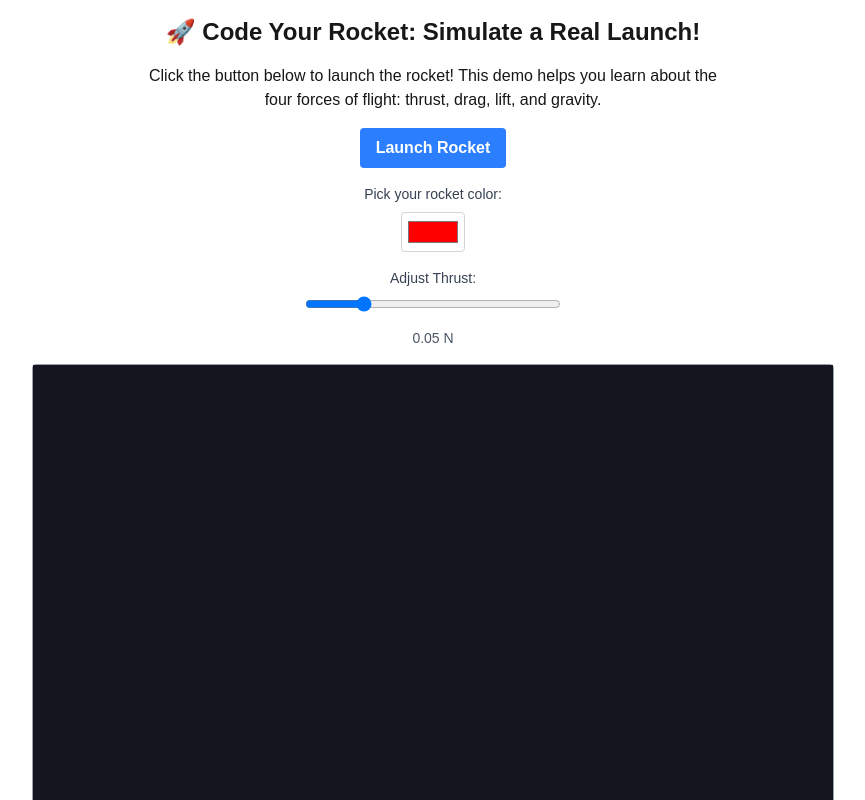
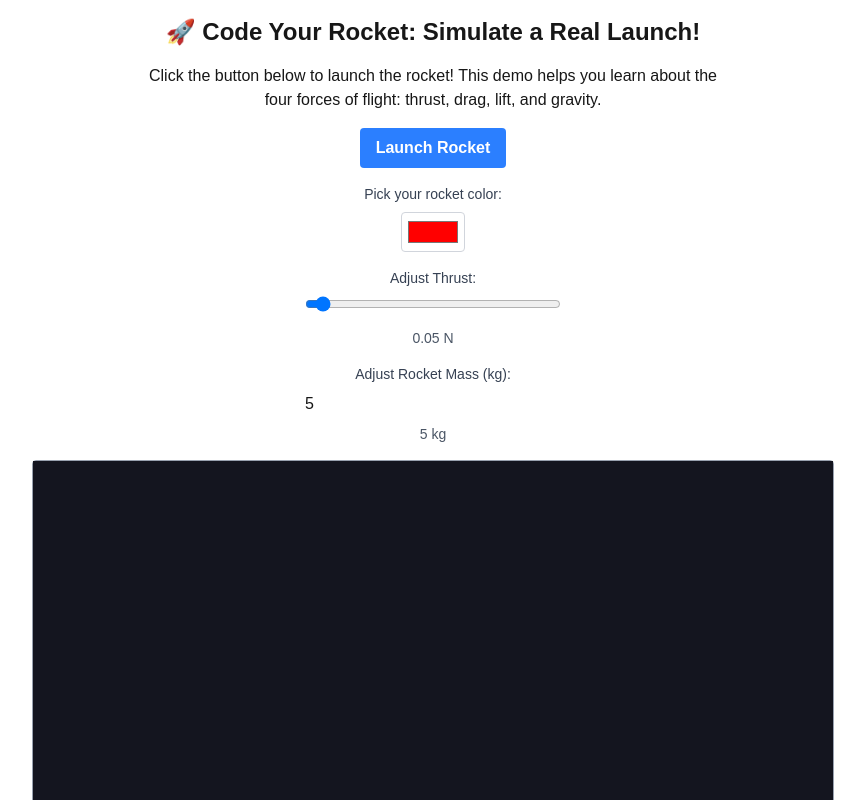
Before and after one commit to KaminoShimobe/aerospace, a Next.js app in the folder rocket-launcher/: page / in a window 1280 px wide. Shown: the top 800 px of the page, without its empty margins (207-1072 px from the left). Built offline with nearby package versions, Linux system fonts and the light colour scheme.

Commit message:
mass of rocket, drag has bugs

```diff
--- a/rocket-launcher/src/app/page.tsx
+++ b/rocket-launcher/src/app/page.tsx
@@ -4,7 +4,19 @@ import { useEffect, useRef, useState } from "react";
 import Matter from "matter-js";
 import { collectRoutesUsingEdgeRuntime } from "next/dist/build/utils";
 
-
+// function calculateDragForce({
+//   velocity,
+//   airDensity = 0.225,     // kg/m³
+//   dragCoefficient = 0.75, // rocket shape
+//   area = 0.03             // m² (adjust to match rocket width)
+// }: {
+//   velocity: number;
+//   airDensity?: number;
+//   dragCoefficient?: number;
+//   area?: number;
+// }) {
+//   return 0.5 * airDensity * velocity ** 2 * dragCoefficient * area;
+// }
 
 
 export default function Home() {
@@ -14,6 +26,7 @@ export default function Home() {
   const [thrust, setThrust] = useState(0.05); // Default thrust strength
   const [showFlame, setShowFlame] = useState(false); //use of fire
   const [rocketPosition, setRocketPosition] = useState({ x: 0, y: 0 }); //use of rocket location
+  const [mass, setMass] = useState(5); // default in kilograms
 
 
   //tint image
@@ -40,10 +53,10 @@ export default function Home() {
     return canvas.toDataURL("/png");
   };
 
-  const createRocket = async (x: number, y: number, hexColor: string) => {
+  const createRocket = async (x: number, y: number, hexColor: string, mass: number) => {
   const tintedTexture = await tintImage("/rocket.png", hexColor);
 
-    return Matter.Bodies.rectangle(x, y, 40, 80, {
+    const rocket = Matter.Bodies.rectangle(x, y, 40, 80, {
       label: "rocket",
       render: {
         sprite: {
@@ -53,6 +66,9 @@ export default function Home() {
         },
       },
     });
+    Matter.Body.setMass(rocket, mass);
+
+    return rocket;
   };
 
 
@@ -74,18 +90,8 @@ export default function Home() {
         },
       });
 
-      const rocket = await createRocket(400, 500, rocketColor);
-    // const rocket = Matter.Bodies.rectangle(400, 500, 40, 80, {
-    //   label: 'rocket',
-    //   render: {
-    //     sprite: {
-    //       texture: "/rocket.png",
-    //       xScale: .2,
-    //       yScale: .2
-    //     },
-    //     fillStyle: '#ff4c4c'
-    //   }
-    // });
+      const rocket = await createRocket(400, 500, rocketColor, mass);
+
 
     const ground = Matter.Bodies.rectangle(400, 590, 810, 20, {
       isStatic: true,
@@ -103,12 +109,33 @@ export default function Home() {
     (window as any).ground = ground;
     (window as any).engine = engine;
 
+
+
       Matter.Events.on(engine, "afterUpdate", () => {
         const rocket = (window as any).rocket;
+
+
         if (rocket) {
+          // Get vertical velocity (we only care about y for now)
+          // const velocityY = rocket.velocity.y;
+
+          // // Calculate drag force (same direction as velocity, opposes motion)
+          // const drag = calculateDragForce({ velocity: Math.abs(velocityY) });
+
+          // const dragForce = {
+          //   x: 0,
+          //   y: -Math.sign(velocityY) * drag, // Oppose vertical motion
+          // };
+
+          // Matter.Body.applyForce(rocket, rocket.position, dragForce);
+
+          // Update position state if needed for visuals
           setRocketPosition({ x: rocket.position.x, y: rocket.position.y });
+
+          // console.log("Drag force:", drag.toFixed(4), "N");
         }
       });
+
 
   };
 
@@ -138,7 +165,7 @@ export default function Home() {
     if (!launched) {
       Matter.Body.applyForce(rocket, rocket.position, {
         x: 0,
-        y: -thrust
+        y: -thrust / mass
       });
       setLaunched(true);
       if(Matter.Collision.collides(rocket, ground) != null){
@@ -177,7 +204,7 @@ export default function Home() {
           <input
             type="range"
             min="0.01"
-            max="0.2"
+            max="1.00"
             step="0.01"
             value={thrust}
             onChange={(e) => setThrust(parseFloat(e.target.value))}
@@ -186,6 +213,16 @@ export default function Home() {
           <span className="text-sm text-gray-600 mb-4">
             {thrust.toFixed(2)} N
           </span>
+          <label className="mb-2 text-sm font-medium text-gray-700">
+            Adjust Rocket Mass (kg):
+          </label>
+          <input
+            type="number"
+            value={mass}
+            onChange={(e) => setMass(parseFloat(e.target.value))}
+            className="mb-2 w-64"
+          />
+<span className="text-sm text-gray-600 mb-4 block">{mass} kg</span>
       <div ref={sceneRef} className="border border-gray-400 rounded" />
           {showFlame && (
       <img
@@ -194,7 +231,7 @@ export default function Home() {
         style={{
           position: "absolute",
           left: rocketPosition.x + 535,
-          top: rocketPosition.y + 400,
+          top: rocketPosition.y + 500,
           width: 30,
           height: 50,
           pointerEvents: "none",
```
Lines whose indentation alone changed are shown as unchanged.
